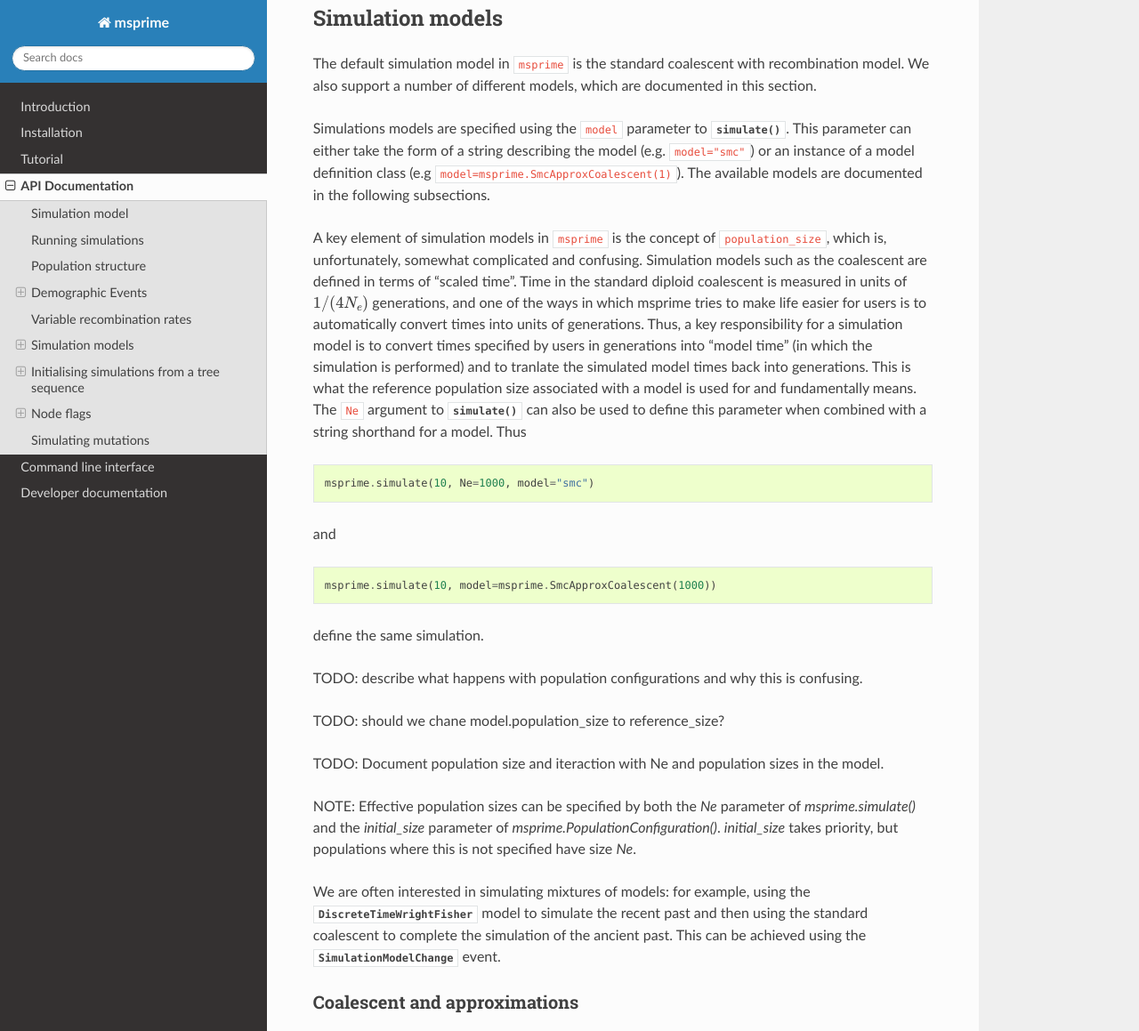
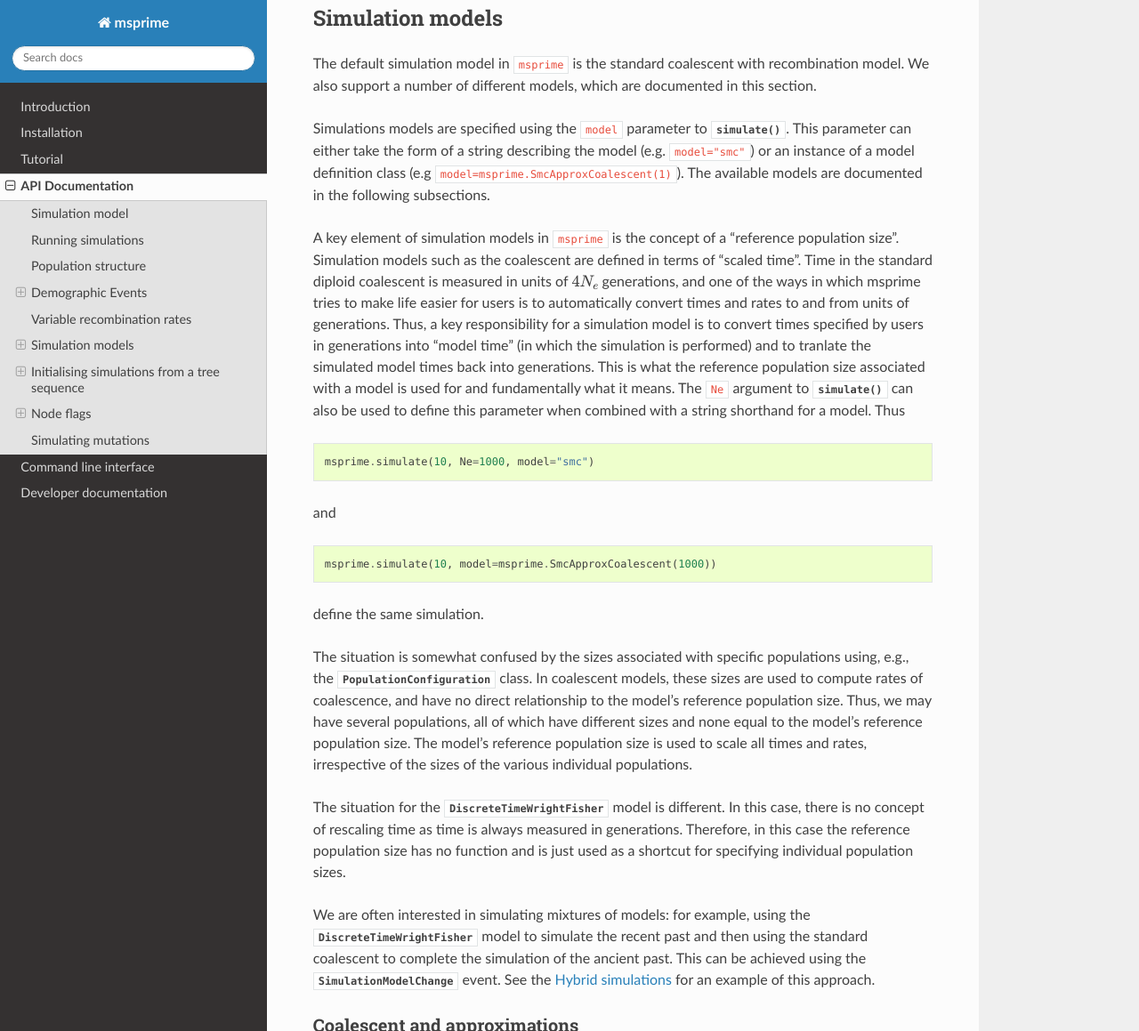
Before and after one commit to tskit-dev/msprime, a Sphinx documentation site: the page built from docs/api.rst, in a window 1280 px wide and 1400 px high, scrolled down 3428 px, cut to the strip 0-1159 px from the top of the window. Shown: the whole strip at 89% size. Built offline with Sphinx 7.4.7 and the Read the Docs theme 2.0.0, drawn with Linux system fonts in a browser that asks for light colours; the version number could not be read and is left out; some of the changed text lies outside the part shown.

Commit message:
Change model.population_size to reference_size.
Also fix segfault bug in out-of-memory conditions with large numbers
of populations and labels.

```diff
--- a/docs/api.rst
+++ b/docs/api.rst
@@ -161,18 +161,18 @@ model definition class (e.g ``model=msprime.SmcApproxCoalescent(1)``).
 The available models are documented in the following subsections.
 
 A key element of simulation models in ``msprime`` is the concept
-of ``population_size``, which is, unfortunately, somewhat complicated
-and confusing. Simulation models such as the coalescent are defined
+of a "reference population size". Simulation models such as
+the coalescent are defined
 in terms of "scaled time". Time in the standard diploid coalescent
-is measured in units of :math:`1 / (4 N_e)` generations, and
+is measured in units of :math:`4 N_e` generations, and
 one of the ways in which msprime tries to make life easier for
-users is to automatically convert times into units of generations.
-Thus, a key responsibility for a simulation model is to
+users is to automatically convert times and rates to and
+from units of generations. Thus, a key responsibility for a simulation model is to
 convert times specified by users in generations into "model time"
 (in which the simulation is performed) and to tranlate the
 simulated model times back into generations. This is what the
 reference population size associated with a model is used for
-and fundamentally means. The ``Ne`` argument to
+and fundamentally what it means. The ``Ne`` argument to
 :func:`simulate` can also be used to define this parameter
 when combined with a string shorthand for a model.
 Thus
@@ -189,26 +189,30 @@ and
 
 define the same simulation.
 
-TODO: describe what happens with population configurations
-and why this is confusing.
+The situation is somewhat confused by the sizes associated
+with specific populations using, e.g., the
+:class:`.PopulationConfiguration` class. In coalescent models, these
+sizes are used to compute rates of coalescence, and have no direct
+relationship to the model's reference population size. Thus, we may
+have several populations, all of which have different sizes and none
+equal to the model's reference population size.
+The model's reference population size is used to scale all times
+and rates, irrespective of the sizes of the various individual
+populations.
 
-TODO: should we chane model.population_size to reference_size?
-
-
-
-TODO: Document population size and iteraction with Ne and
-population sizes in the model.
-
-NOTE: Effective population sizes can be specified by both the `Ne`
-parameter of `msprime.simulate()` and the `initial_size` parameter of
-`msprime.PopulationConfiguration()`. `initial_size` takes priority, but
-populations where this is not specified have size `Ne`.
+The situation for the :class:`.DiscreteTimeWrightFisher` model
+is different. In this case, there is no concept of rescaling time
+as time is always measured in generations. Therefore, in this case the
+reference population size has no function and is just used as a
+shortcut for specifying individual population sizes.
 
 We are often interested in simulating mixtures of models: for example,
 using the :class:`.DiscreteTimeWrightFisher` model to simulate the
 recent past and then using the standard coalescent to complete the
 simulation of the ancient past. This can be achieved using the
-:class:`.SimulationModelChange` event.
+:class:`.SimulationModelChange` event. See the
+:ref:`sec_tutorial_hybrid_simulations` for an example of this
+approach.
 
 +++++++++++++++++++++++++++++
 Coalescent and approximations
@@ -223,6 +227,19 @@ Coalescent and approximations
 +++++++++++++++++++++++++++
 Discrete time Wright-Fisher
 +++++++++++++++++++++++++++
+
+Msprime provides the option to perform discrete-time Wright-Fisher simulations
+for scenarios when the coalescent model is not appropriate, including large
+sample sizes, multiple chromosomes, or recent migration.
+
+To use this option, set the flag ``model="dtwf"`` as in the following example::
+
+    >>> tree_sequence = msprime.simulate(
+    ...     sample_size=6, Ne=1000, length=1e4, recombination_rate=2e-8,
+    ...     model="dtwf")
+
+
+All other parameters can be set as usual.
 
 .. autoclass:: msprime.DiscreteTimeWrightFisher
 
--- a/docs/examples.py
+++ b/docs/examples.py
@@ -421,6 +421,14 @@ def full_arg_example():
         print("interval:", tree.interval)
         print(tree.draw(format="unicode"))
 
+def hybrid_sim_example():
+    ts = msprime.simulate(
+        sample_size=10, Ne=1000, model="dtwf", random_seed=2,
+        demographic_events=[
+            msprime.SimulationModelChange(time=100, model="hudson")])
+    print(ts.tables.nodes)
+
+
 
 
 if __name__ == "__main__":
@@ -438,4 +446,5 @@ if __name__ == "__main__":
     # ld_matrix_example()
     # threads_example()
     # simulate_from_example()
-    full_arg_example()
+    # full_arg_example()
+    hybrid_sim_example()
```
Also changed, not shown: docs/tutorial.rst (+17 -41 lines), 9 other files.
